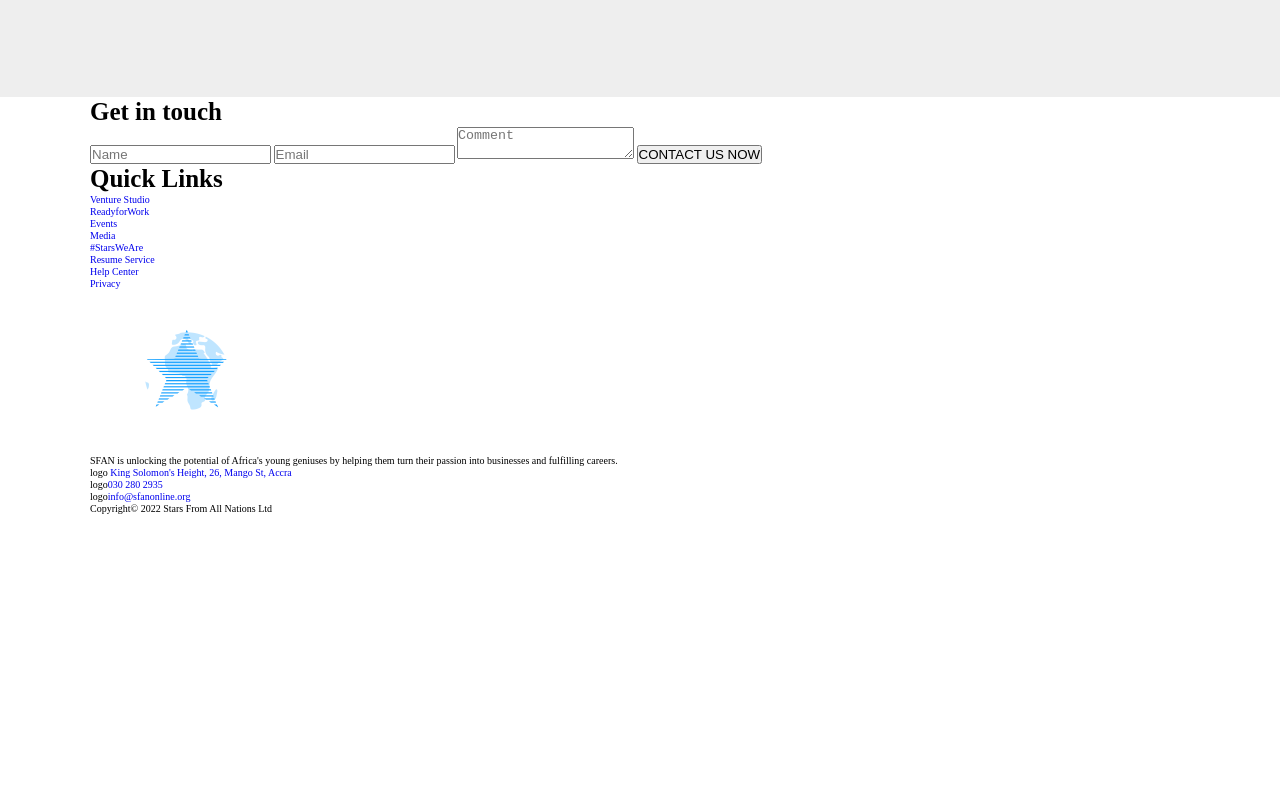
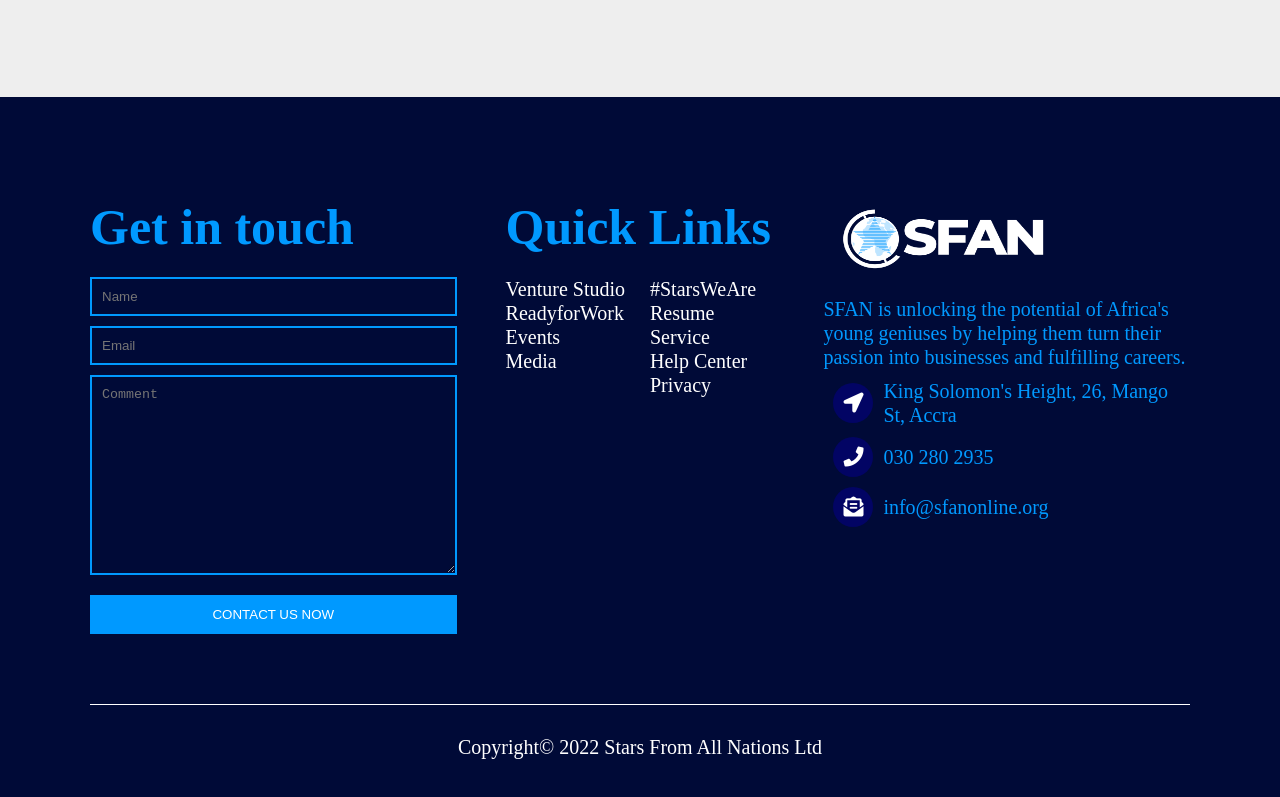
Before and after one commit to Addy-Michael/sfan, a plain HTML site: page index.html in a window 1280 px wide. Shown: the part 6296-7093 px from the top of the page. Before the commit the page ends 6811 px from the top, so only its background shows below. Drawn offline with Linux system fonts and the light colour scheme.

Commit message:
footer edited

```diff
--- a/index.html
+++ b/index.html
@@ -7,6 +7,12 @@
     <meta
       name="description"
       content="SFAN is unlocking the potential of Africa's young geniuses by helping them turn their passion into businesses and fulfilling careers."
+    />
+    <link
+      rel="stylesheet"
+      href="https://use.fontawesome.com/releases/v5.15.4/css/all.css"
+      integrity="sha384-DyZ88mC6Up2uqS4h/KRgHuoeGwBcD4Ng9SiP4dIRy0EXTlnuz47vAwmeGwVChigm"
+      crossorigin="anonymous"
     />
     <link rel="stylesheet" href="./main.css" />
     <title>Sefan</title>
@@ -379,24 +385,30 @@
         </div>
       </section>
     </main>
-    <footer class="footer">
+    <footer class="footer py-3">
       <div class="container">
         <div class="footer-list">
           <form>
-            <h1 class="m-heading">Get in touch</h1>
-            <input type="text" name="name" id="name" placeholder="Name" />
+            <h1 class="l-heading sea-blue">Get in touch</h1>
+            <input
+              class="first"
+              type="text"
+              name="name"
+              id="name"
+              placeholder="Name"
+            />
             <input type="email" name="email" id="email" placeholder="Email" />
             <textarea
               name="comment"
               id="comment"
               placeholder="Comment"
             ></textarea>
-            <input type="submit" value="CONTACT US NOW" />
+            <input class="submit" type="submit" value="CONTACT US NOW" />
           </form>
 
           <div>
-            <h1 class="m-heading">Quick Links</h1>
-            <div class="link-group">
+            <h1 class="l-heading sea-blue">Quick Links</h1>
+            <div class="link-group first">
               <ul>
                 <li><a href="#">Venture Studio</a></li>
                 <li><a href="#">ReadyforWork</a></li>
@@ -412,24 +424,30 @@
             </div>
           </div>
 
-          <div>
+          <div class="company-info">
             <div><img src="/images/sfan-light.png" alt="sfan-light" /></div>
-            <p>
+            <p class="first">
               SFAN is unlocking the potential of Africa's young geniuses by
               helping them turn their passion into businesses and fulfilling
               careers.
             </p>
             <ul>
               <li>
-                <span>logo</span
+                <span><i class="fas fa-location-arrow"></i></span
                 ><a href="#"> King Solomon's Height, 26, Mango St, Accra</a>
               </li>
-              <li><span>logo</span><a href="#">030 280 2935</a></li>
-              <li><span>logo</span><a href="#">info@sfanonline.org</a></li>
+              <li>
+                <span><i class="fas fa-phone"></i></span
+                ><a href="#">030 280 2935</a>
+              </li>
+              <li>
+                <span><i class="fas fa-envelope-open-text"></i></span
+                ><a href="#">info@sfanonline.org</a>
+              </li>
             </ul>
           </div>
         </div>
-        <p>Copyright© 2022 Stars From All Nations Ltd</p>
+        <p class="copy">Copyright© 2022 Stars From All Nations Ltd</p>
       </div>
     </footer>
   </body>
--- a/main.css
+++ b/main.css
@@ -359,3 +359,120 @@
   align-items: center;
   margin-top: 2rem;
 }
+
+/* footer */
+.footer {
+  background: var(--primary-color);
+  font-size: 2rem;
+}
+
+.footer .first {
+  margin-top: 2rem;
+}
+
+.footer form {
+  width: 33.33%;
+}
+
+.footer-list {
+  display: flex;
+  justify-content: space-between;
+}
+
+.footer-list input,
+textarea {
+  border: 2px solid var(--color-light-blue);
+  width: 100%;
+  background: var(--primary-color);
+  padding: 1rem;
+}
+
+.footer textarea {
+  width: 100%;
+  height: 20rem;
+}
+
+.footer .submit {
+  background: var(--color-light-blue);
+  color: var(--color-white);
+  margin-top: 1.5rem;
+  cursor: pointer;
+}
+
+.footer-list input {
+  display: block;
+  margin-bottom: 1rem;
+  padding: 1rem;
+}
+
+.footer .link-group {
+  display: flex;
+}
+
+.footer .link-group a {
+  color: var(--color-white);
+}
+
+.footer .link-group ul:first-child {
+  margin-right: 2rem;
+}
+
+.footer .link-group ul {
+  width: calc(100% - 2rem);
+}
+
+.footer .company-info {
+  width: 33.33%;
+  color: var(--color-light-blue);
+}
+
+.footer .company-info div {
+  width: 25rem;
+  height: 8rem;
+}
+
+.footer .company-info ul {
+  margin-left: 1rem;
+  margin-top: 1rem;
+}
+
+.footer .company-info ul li {
+  display: flex;
+  align-items: center;
+}
+
+.footer .company-info ul li a {
+  color: var(--color-light-blue);
+}
+
+.footer .company-info ul li:not(:last-child) {
+  margin-bottom: 1rem;
+}
+
+.footer .company-info ul span {
+  background: #020464;
+  padding: 1rem;
+  border-radius: 50%;
+  display: flex;
+  align-items: center;
+  justify-content: center;
+  margin-right: 1rem;
+}
+
+.footer .company-info ul span i {
+  color: var(--color-white);
+}
+
+.footer .company-info div img {
+  display: inline-block;
+  width: 100%;
+  height: 100%;
+}
+
+.footer .copy {
+  color: var(--color-white);
+  text-align: center;
+  border-top: 1px solid var(--color-white);
+  margin-top: 6rem;
+  padding-top: 3rem;
+}
```
